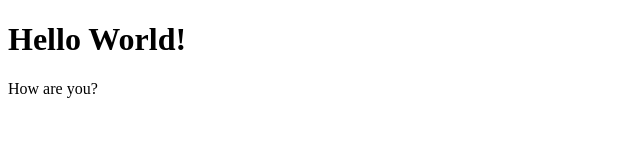
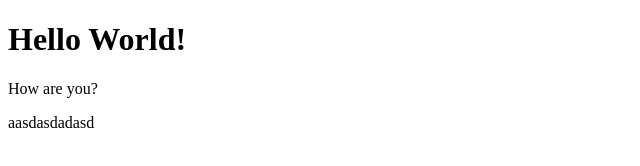
Before and after one commit to siewik/learngit, a plain HTML site: page index.html in a window 1280 px wide. Shown: the whole page, without its empty margins (0-640 px from the left). Drawn offline with Linux system fonts and the light colour scheme.

Commit message:
Update index.html

```diff
--- a/index.html
+++ b/index.html
@@ -9,6 +9,7 @@
 <body>
     <h1>Hello World!</h1>
     <p>How are you?</p>
+    aasdasdadasd
 
 </body>
 </html>
```
